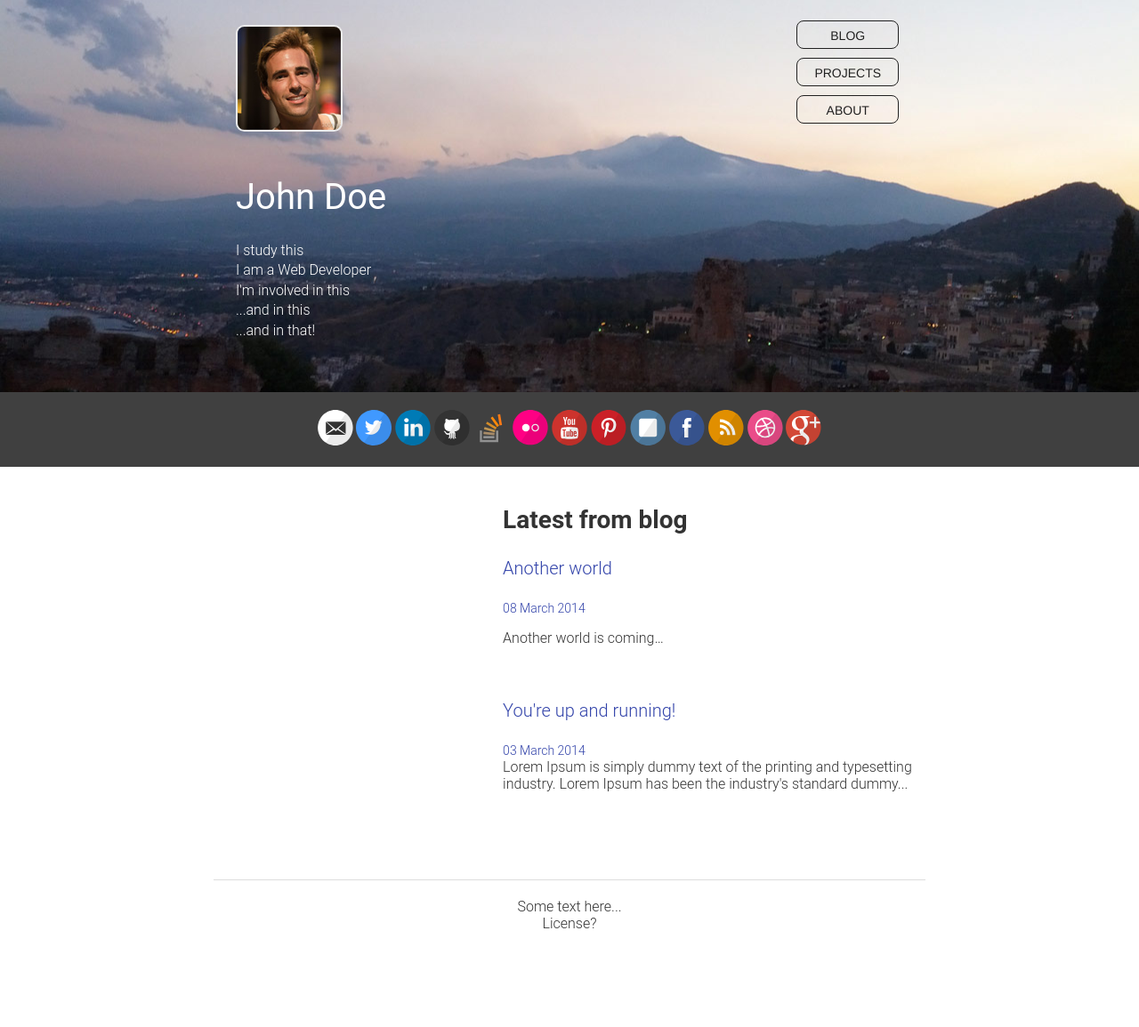
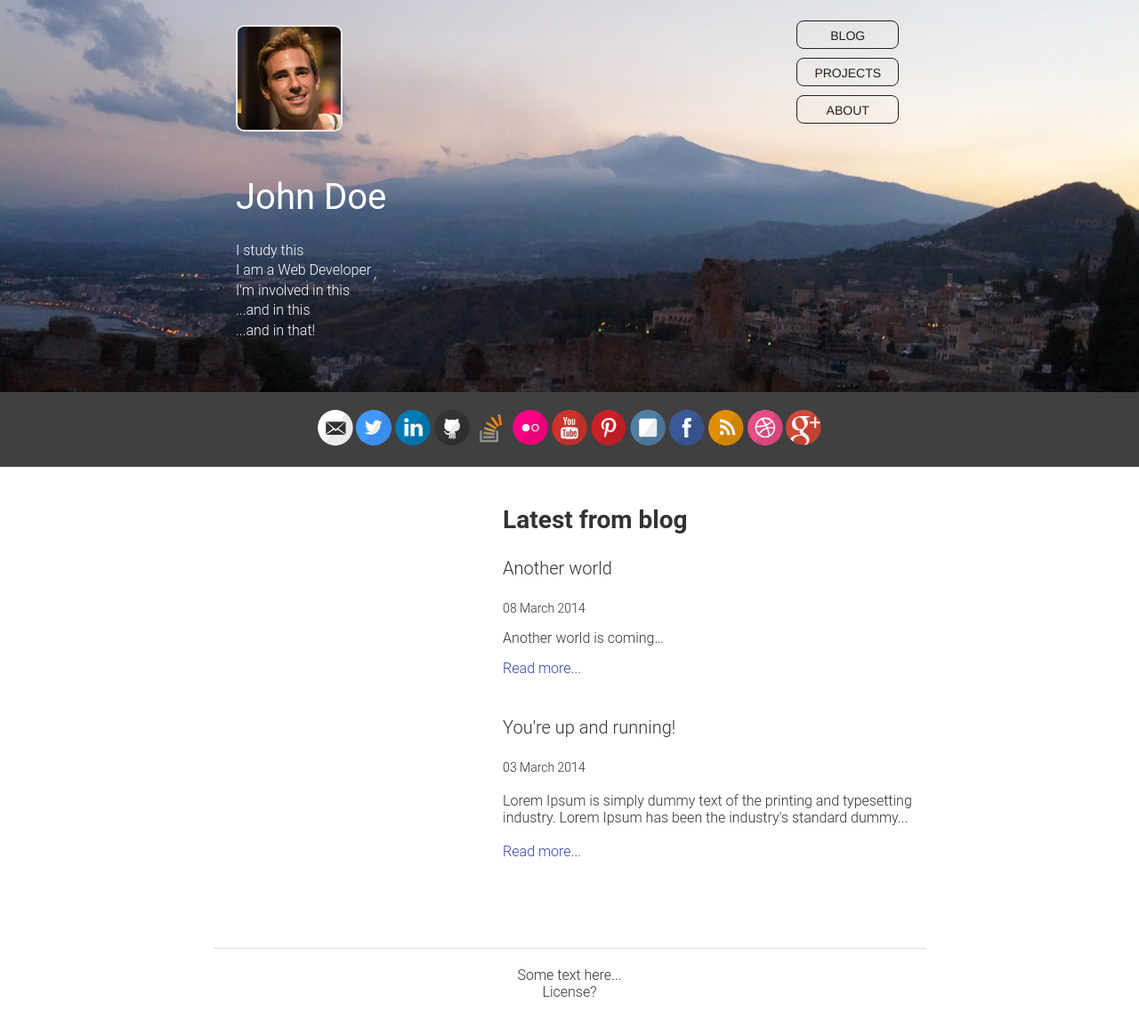
Before and after one commit to pirafrank/Jekyll-Blue, a Jekyll site: the page built from index.html, in a window 1280 px wide. Shown: the whole page at 89% size. Built offline with Jekyll 4.4.1, drawn with Linux system fonts in a browser that asks for light colours; Markdown is read by kramdown in place of the engine named in the settings; before the commit the page ends 1078 px from its top, so only the background shows below that.

Commit message:
layout fixes

```diff
--- a/index.html
+++ b/index.html
@@ -74,14 +74,19 @@
         <div class="news newsSectionTitle"><strong>Latest from blog</strong></div>
           {% for post in site.posts limit: site.home.max_posts %}
             <div class="news newsEntry">
-              <a href="{{ post.url }}">
-                <span class="news newsTitle">{{ post.title }}</span>
-                <div class="news newsDate">{{ post.date | date: "%d %B %Y" }}</div>
-              </a>
+              <span class="news newsTitle">{{ post.title }}</span>
+              <div class="news newsDate">{{ post.date | date: "%d %B %Y" }}</div>
               {% if post.subtitle %}
-                <div>{{ post.subtitle | truncatehtml | truncatewords: 20 }}</div>
+                <br>
+                <div>
+                  {{ post.subtitle | truncatehtml | truncatewords: 20 }}
+                  <br><br><a href="{{ post.url }}">Read more...</a>
+                </div>
               {% else %}
-                <div>{{ post.content | truncatehtml | truncatewords: 20 }}</div>
+                <div>
+                  {{ post.content | truncatehtml | truncatewords: 20 }}
+                  <a href="{{ post.url }}">Read more...</a>
+                </div>
               {% endif %}
             </div>
           {% endfor %}
```
